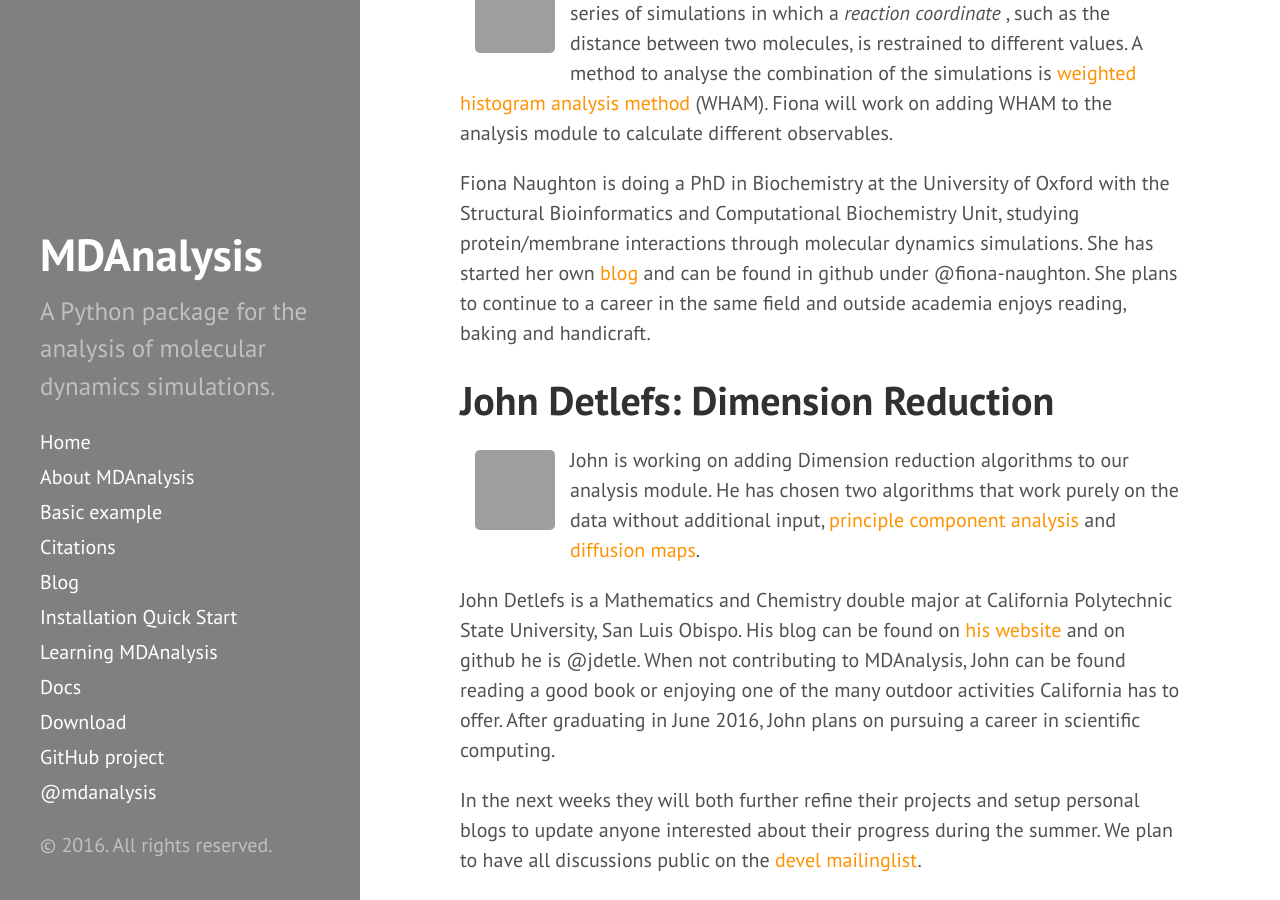
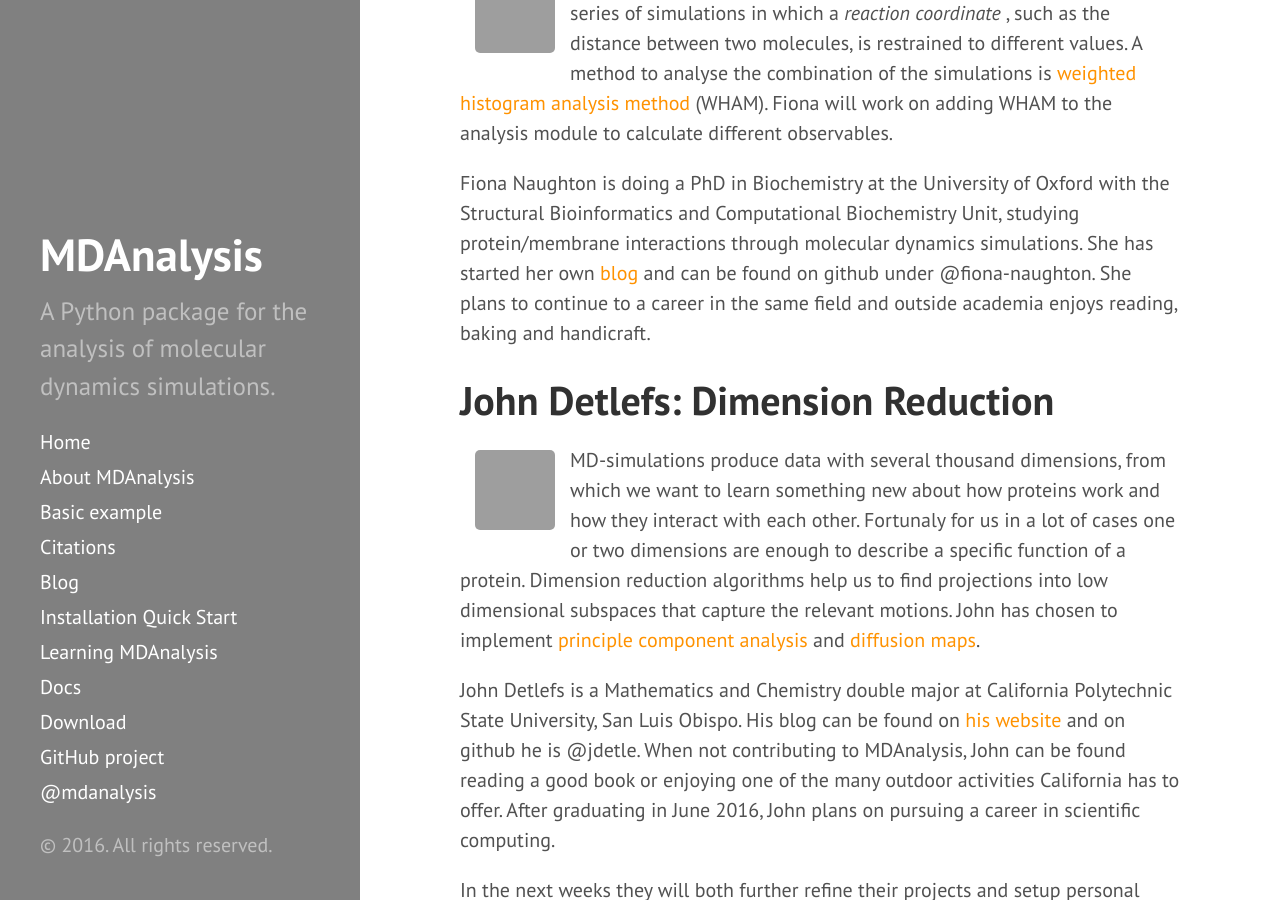
Before and after one commit to MDAnalysis/MDAnalysis.github.io, a Jekyll site: the page built from _posts/2016-04-26-gsoc.md, in a window 1280 px wide and 900 px high, scrolled down 449 px. Built offline with Jekyll 4.4.1, drawn with Linux system fonts in a browser that asks for light colours; grey boxes are pictures that could not be loaded.

Commit message:
update johns project description

```diff
--- a/_posts/2016-04-26-gsoc.md
+++ b/_posts/2016-04-26-gsoc.md
@@ -47,9 +47,13 @@ src="https://avatars1.githubusercontent.com/u/10944582?v=3&s=460"
 title="John Detlefs" alt="John Detlefs"
 style="float: left; width: 110px; height: 110px; border-radius: 20px; border: 15px solid white" />
 
-John is working on adding Dimension reduction algorithms to our analysis module.
-He has chosen two algorithms that work purely on the data without additional
-input, [principle component analysis][pca] and [diffusion maps][dm].
+MD-simulations produce data with several thousand dimensions, from which we want
+to learn something new about how proteins work and how they interact with each
+other. Fortunaly for us in a lot of cases one or two dimensions are enough to
+describe a specific function of a protein. Dimension reduction algorithms help
+us to find projections into low dimensional subspaces that capture the relevant
+motions. John has chosen to implement [principle component analysis][pca] and
+[diffusion maps][dm].
 
 John Detlefs is a Mathematics and Chemistry double major at California
 Polytechnic State University, San Luis Obispo. His blog can be found on
```
Also changed, not shown: other parts of _posts/2016-04-26-gsoc.md (+1 -1 lines).
